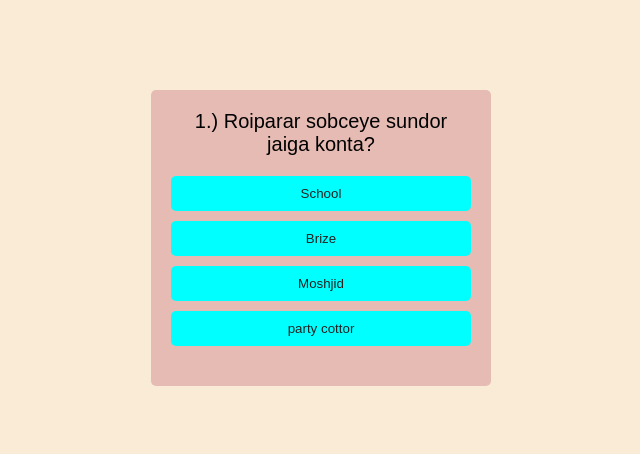
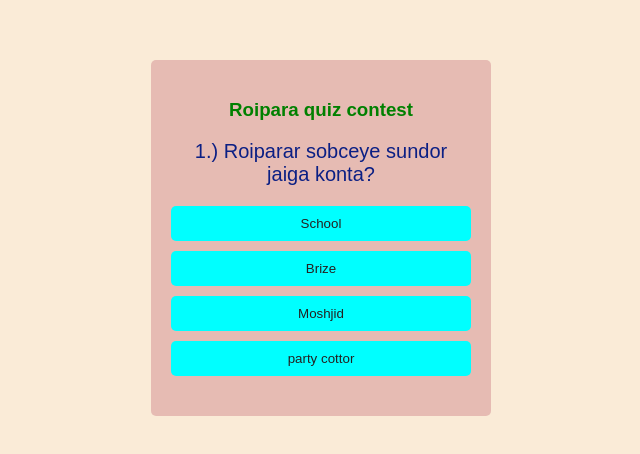
Before and after one commit to Zahin2o/Quiz-App, a plain HTML site: page index.html in a window 1280 px wide. Shown: the part 162-616 px from the top of the page, without its empty margins (319-959 px from the left). Drawn offline with Linux system fonts and the light colour scheme.

Commit message:
second commit

```diff
--- a/index.html
+++ b/index.html
@@ -8,8 +8,9 @@
 </head>
 <body>
     <div class="quiz-container">
+        <h3 style="color: green;"> Roipara quiz contest</h3>
         <div id="quiz">
-            <div id="question"></div>
+            <div id="question" style="color: rgb(11, 31, 132);"></div>
             <div class="choices">
                 <button class="choice" onclick="selectAnswer(0)"> choices 1</button>
                 <button class="choice" onclick="selectAnswer(1)"> choices 2</button>
```
